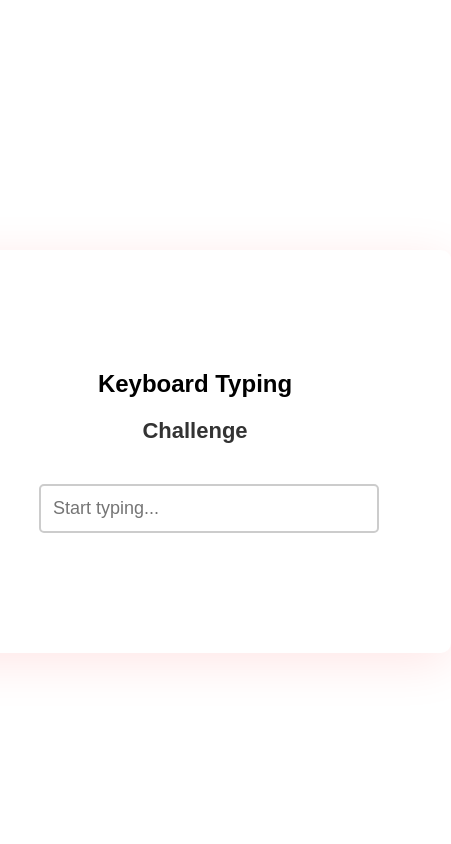
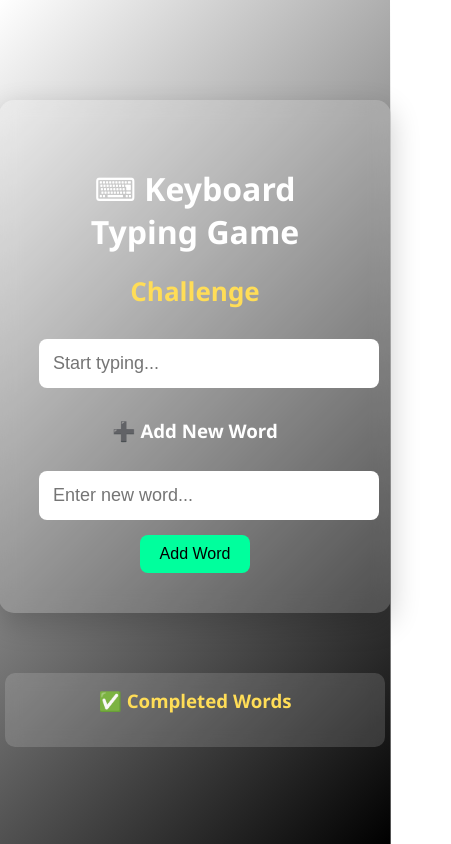
Before and after one commit to Geraldpx/Typing-Game, a plain HTML site: page index.html in a window 390 px wide. Shown: the whole page, 451 px wide, since content can reach past the window. Drawn offline with Linux system fonts and the light colour scheme.

Commit message:
Update index.html

```diff
--- a/index.html
+++ b/index.html
@@ -6,87 +6,171 @@
     <title>Keyboard Typing</title>
     <style>
         body {
-            font-family: Arial, sans-serif;
+            font-family: 'Segoe UI', Tahoma, Geneva, Verdana, sans-serif;
             margin: 0;
             padding: 0;
             display: flex;
             flex-direction: column;
             align-items: center;
-            background-color: #ffffff;
+            background: linear-gradient(135deg, #ffffff 0%, #000000 100%);
+            min-height: 100vh;
+            color: #fff;
         }
 
         .container {
             text-align: center;
-            margin-top: 250px;
-            padding: 100px;
-            background-color: #fff;
-            border-radius: 10px;
-            box-shadow: 0 10px 50px rgba(255, 0, 0, 0.1);
+            margin-top: 100px;
+            padding: 40px;
+            background-color: rgba(255, 255, 255, 0.15);
+            backdrop-filter: blur(10px);
+            border-radius: 15px;
+            box-shadow: 0 10px 30px rgba(0,0,0,0.2);
             width: 80%;
-            max-width: 1000px;
+            max-width: 600px;
+            animation: fadeIn 0.8s ease-in-out;
+        }
+
+        h2 {
+            font-size: 2em;
+            margin-bottom: 20px;
         }
 
         #wordToType {
-            font-size: 28px;
+            font-size: 32px;
             font-weight: bold;
-            margin: 20px;
+            margin: 20px 0;
+            color: #ffdd57;
+        }
+
+        #typingInput, #newWordInput {
+            padding: 12px;
+            font-size: 18px;
+            border: 2px solid transparent;
+            border-radius: 8px;
+            width: 100%;
+            max-width: 350px;
+            margin: 10px 0;
+            outline: none;
+            transition: all 0.3s ease;
+        }
+
+        #typingInput:focus, #newWordInput:focus {
+            border-color: #00ff9d;
+            box-shadow: 0 0 10px rgba(0,255,157,0.7);
+            background-color: #f9f9f9;
             color: #333;
         }
 
-        #typingInput {
-            padding: 12px;
-            font-size: 20px;
-            border: 2px solid #ccc;
-            border-radius: 5px;
-            width: 100%;
-            max-width: 400px;
-            margin: 20px 0;
-            outline: none;
+        button {
+            padding: 10px 20px;
+            font-size: 16px;
+            background: #00ff9d;
+            color: #000;
+            border: none;
+            border-radius: 8px;
+            cursor: pointer;
+            transition: all 0.3s ease;
+            margin-top: 5px;
         }
 
-        #typingInput:focus {
-            border-color: #4caf50;
+        button:hover {
+            background: #00cc7a;
         }
 
         .log {
-            margin-top: 20px;
+            margin-top: 15px;
             font-size: 16px;
-            color: #333;
+            color: #fff;
+            text-align: center;
         }
 
         .correct {
-            color: green;
+            color: #00ff9d;
             font-weight: bold;
         }
 
         .incorrect {
-            color: red;
+            color: #ff4b5c;
             font-weight: bold;
         }
 
-        /* Responsive Styles */
+        /* Completed Words List */
+        #completedWords {
+            margin-top: 30px;
+            text-align: left;
+            width: 100%;
+            max-width: 350px;
+            background: rgba(255, 255, 255, 0.15);
+            padding: 15px;
+            border-radius: 10px;
+            backdrop-filter: blur(8px);
+        }
+
+        #completedWords h3 {
+            margin-top: 0;
+            text-align: center;
+            color: #ffdd57;
+        }
+
+        #completedWords ul {
+            list-style: none;
+            padding: 0;
+        }
+
+        #completedWords li {
+            padding: 8px 10px;
+            margin-bottom: 5px;
+            background: rgba(255, 255, 255, 0.1);
+            border-radius: 5px;
+            display: flex;
+            align-items: center;
+            font-weight: bold;
+            color: #00ff9d;
+        }
+
+        #completedWords li::before {
+            content: "✔";
+            margin-right: 10px;
+            color: #00ff9d;
+        }
+
         @media (max-width: 600px) {
             #wordToType {
-                font-size: 22px;
+                font-size: 26px;
             }
 
             #typingInput {
                 font-size: 18px;
             }
         }
+
+        @keyframes fadeIn {
+            from {opacity: 0; transform: translateY(20px);}
+            to {opacity: 1; transform: translateY(0);}
+        }
     </style>
 </head>
 <body>
     <div class="container">
-        <h2>Keyboard Typing</h2>
+        <h2>⌨ Keyboard Typing Game</h2>
         <div id="wordToType">Hello</div>
         <input type="text" id="typingInput" placeholder="Start typing...">
+
+        <!-- Add new word section -->
+        <h3 style="margin-top: 20px;">➕ Add New Word</h3>
+        <input type="text" id="newWordInput" placeholder="Enter new word...">
+        <button id="addWordBtn">Add Word</button>
     </div>
+
     <div id="throttleLog" class="log"></div>
     <div id="debounceLog" class="log"></div>
 
+    <div id="completedWords">
+        <h3>✅ Completed Words</h3>
+        <ul id="wordList"></ul>
+    </div>
+
     <script>
-        // Function to debounce the input event
         function debounce(fn, delay) {
             let timer;
             return function(...args) {
@@ -95,7 +179,6 @@
             };
         }
 
-        // Function to throttle the input event
         function throttle(fn, limit) {
             let lastCall = 0;
             return function(...args) {
@@ -107,14 +190,17 @@
             };
         }
 
-        const words = ["Hello", "World", "JavaScript", "Programming", "Code", "Typing", "Challenge"];
+        let words = ["Hello", "World", "JavaScript", "Programming", "Code", "Typing", "Challenge"];
         let currentWord = words[Math.floor(Math.random() * words.length)];
         const wordToType = document.getElementById('wordToType');
         wordToType.textContent = currentWord;
 
         const input = document.getElementById('typingInput');
+        const newWordInput = document.getElementById('newWordInput');
+        const addWordBtn = document.getElementById('addWordBtn');
         const throttleLog = document.getElementById('throttleLog');
         const debounceLog = document.getElementById('debounceLog');
+        const wordList = document.getElementById('wordList');
 
         const handleThrottle = throttle((e) => {
             throttleLog.innerHTML = `<b>Throttle:</b> Typing... "${e.target.value}"`;
@@ -128,21 +214,40 @@
         function checkInput(inputText) {
             if (inputText === currentWord) {
                 debounceLog.innerHTML += `<br><span class="correct">Correct!</span>`;
-                setTimeout(changeWord, 1000);  // Change word after 1 second
+                addCompletedWord(currentWord);
+                setTimeout(changeWord, 1000);
             } else {
                 debounceLog.innerHTML += `<br><span class="incorrect">Incorrect. Try again!</span>`;
             }
         }
 
-        // Function to change the word
         function changeWord() {
             currentWord = words[Math.floor(Math.random() * words.length)];
             wordToType.textContent = currentWord;
-            input.value = '';  // Reset input field
-            debounceLog.innerHTML = '';  // Clear the previous messages
-            throttleLog.innerHTML = '';  // Clear the throttle log
+            input.value = '';
+            debounceLog.innerHTML = '';
+            throttleLog.innerHTML = '';
         }
 
+        function addCompletedWord(word) {
+            const li = document.createElement("li");
+            li.textContent = word;
+            wordList.appendChild(li);
+        }
+
+        // Add word button click
+        addWordBtn.addEventListener("click", () => {
+            const newWord = newWordInput.value.trim();
+            if (newWord && !words.includes(newWord)) {
+                words.push(newWord);
+                alert(`"${newWord}" added to the word list!`);
+                newWordInput.value = '';
+            } else {
+                alert("Word is empty or already exists!");
+            }
+        });
+
+        // Main typing event
         input.addEventListener('keyup', (e) => {
             handleThrottle(e);
             handleDebounce(e);
```
